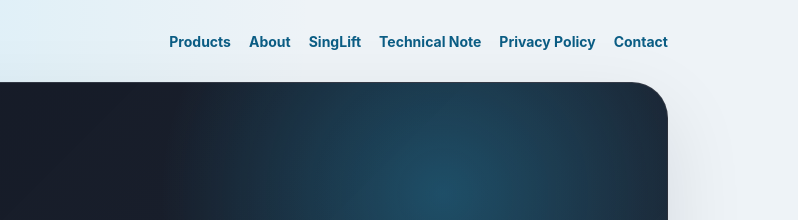
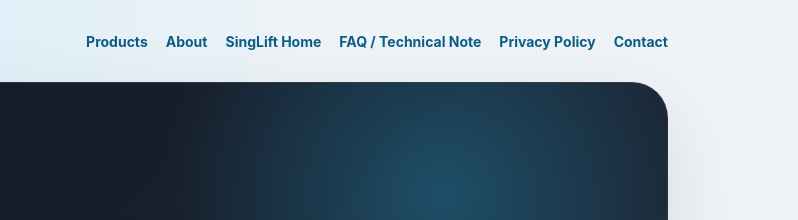
Before and after one commit to bluearcstudio/bluearcstudio.github.io, a plain HTML site: page index.html in a window 1280 px wide. Shown: the top 220 px of the page, 482-1280 px from the left. Drawn offline with Linux system fonts and the light colour scheme.

Commit message:
Update navigation links in index.html

```diff
--- a/index.html
+++ b/index.html
@@ -107,6 +107,7 @@
       font-weight: 700;
       text-decoration: none;
       text-underline-offset: 4px;
+      cursor: pointer;
     }
 
     a:hover,
@@ -155,6 +156,11 @@
       gap: 18px;
       flex-wrap: wrap;
       font-size: 14px;
+    }
+
+    .nav-links a {
+      position: relative;
+      z-index: 5;
     }
 
     .hero {
@@ -455,8 +461,8 @@
       <div class="nav-links">
         <a href="#products">Products</a>
         <a href="#about">About</a>
-        <a href="https://singlift.app/">SingLift</a>
-        <a href="https://singlift.app/technical-note/">Technical Note</a>
+        <a href="https://singlift.app/">SingLift Home</a>
+        <a href="https://singlift.app/technical-note/">FAQ / Technical Note</a>
         <a href="https://singlift.app/privacy/">Privacy Policy</a>
         <a href="mailto:support@bluearcstudio.com">Contact</a>
       </div>
@@ -597,8 +603,8 @@
       </div>
 
       <div class="footer-links">
-        <a href="https://singlift.app/">SingLift</a>
-        <a href="https://singlift.app/technical-note/">Technical Note</a>
+        <a href="https://singlift.app/">SingLift Home</a>
+        <a href="https://singlift.app/technical-note/">FAQ / Technical Note</a>
         <a href="https://singlift.app/privacy/">Privacy Policy</a>
         <a href="mailto:support@bluearcstudio.com">support@bluearcstudio.com</a>
       </div>
```
